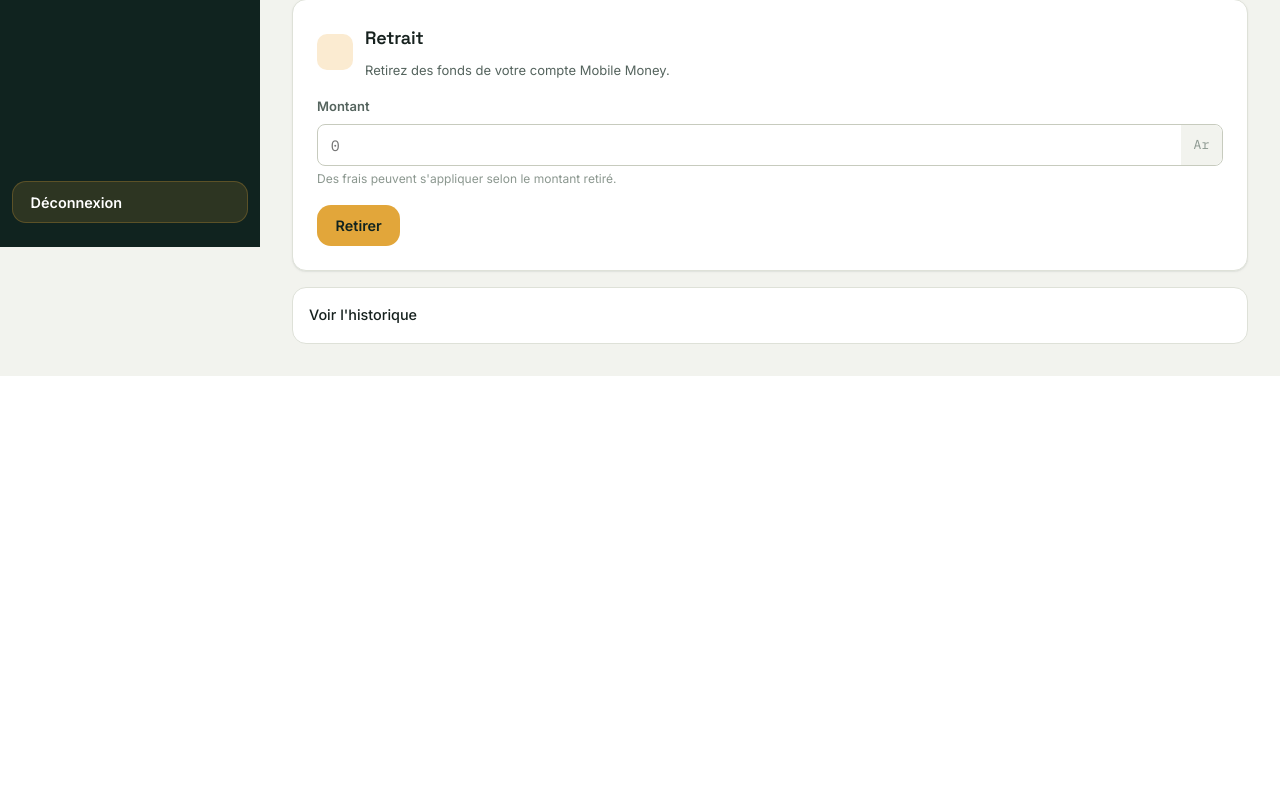
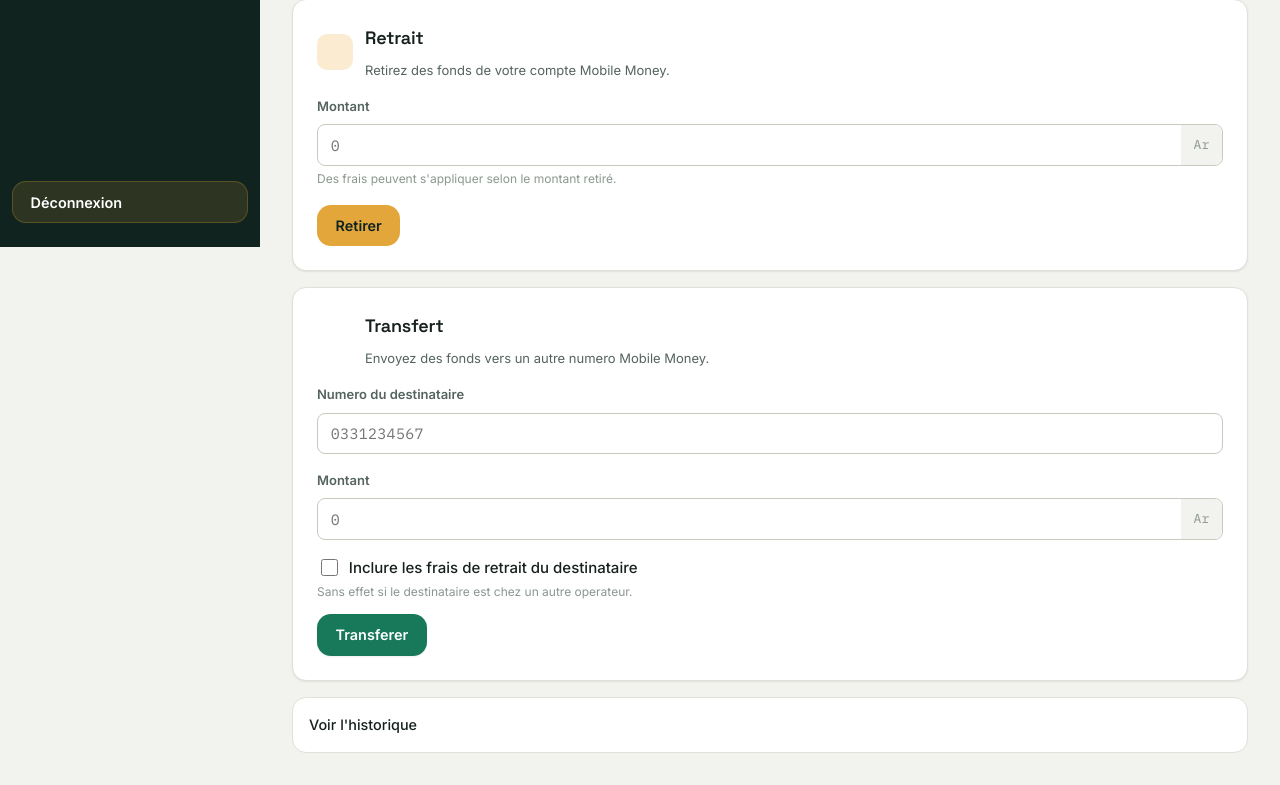
Before and after one commit to 5teeve/Mobile-Money, a CodeIgniter 4 app: the page made by app/Views/client/operations.php in a window 1280 px wide. Shown: the part 553-1338 px from the top of the page. Before the commit the page ends 929 px from the top, so only its background shows below. Run offline with PHP 8.4 and a stand-in for CodeIgniter, Linux system fonts and the light colour scheme; the template is opened without the code that fills it, so the values that code supplies are empty; some libraries are stand-ins or nearby versions.

Commit message:
feat(View): Update view

```diff
--- a/app/Views/client/operations.php
+++ b/app/Views/client/operations.php
@@ -78,6 +78,36 @@
     </form>
 </section>
 
+<section id="transfert-panel" class="op-panel transfert card card-pad">
+    <div class="op-head">
+        <span class="op-icon"><?= ui_icon('out') ?></span>
+        <div>
+            <h2>Transfert</h2>
+            <p>Envoyez des fonds vers un autre numero Mobile Money.</p>
+        </div>
+    </div>
+    <form method="post" action="<?= site_url('client/operations/transfert') ?>">
+        <?= csrf_field() ?>
+        <div class="field">
+            <label for="numero_destination">Numero du destinataire</label>
+            <input type="text" id="numero_destination" name="numero_destination" class="input mono" placeholder="0331234567" required>
+        </div>
+        <div class="field">
+            <label for="montant_transfert">Montant</label>
+            <div class="input-affix">
+                <input type="number" step="0.01" min="0.01" id="montant_transfert" name="montant" class="input mono" placeholder="0" required>
+                <span class="affix">Ar</span>
+            </div>
+        </div>
+        <div class="check-row">
+            <input type="checkbox" id="inclure_frais_retrait" name="inclure_frais_retrait" value="1">
+            <label for="inclure_frais_retrait">Inclure les frais de retrait du destinataire</label>
+        </div>
+        <p class="field-hint">Sans effet si le destinataire est chez un autre operateur.</p>
+        <button type="submit" class="btn btn-primary">Transferer</button>
+    </form>
+</section>
+
 <a class="link-row" href="<?= site_url('client/historique') ?>">
     <span class="left">
         <?= ui_icon('history') ?>
```
